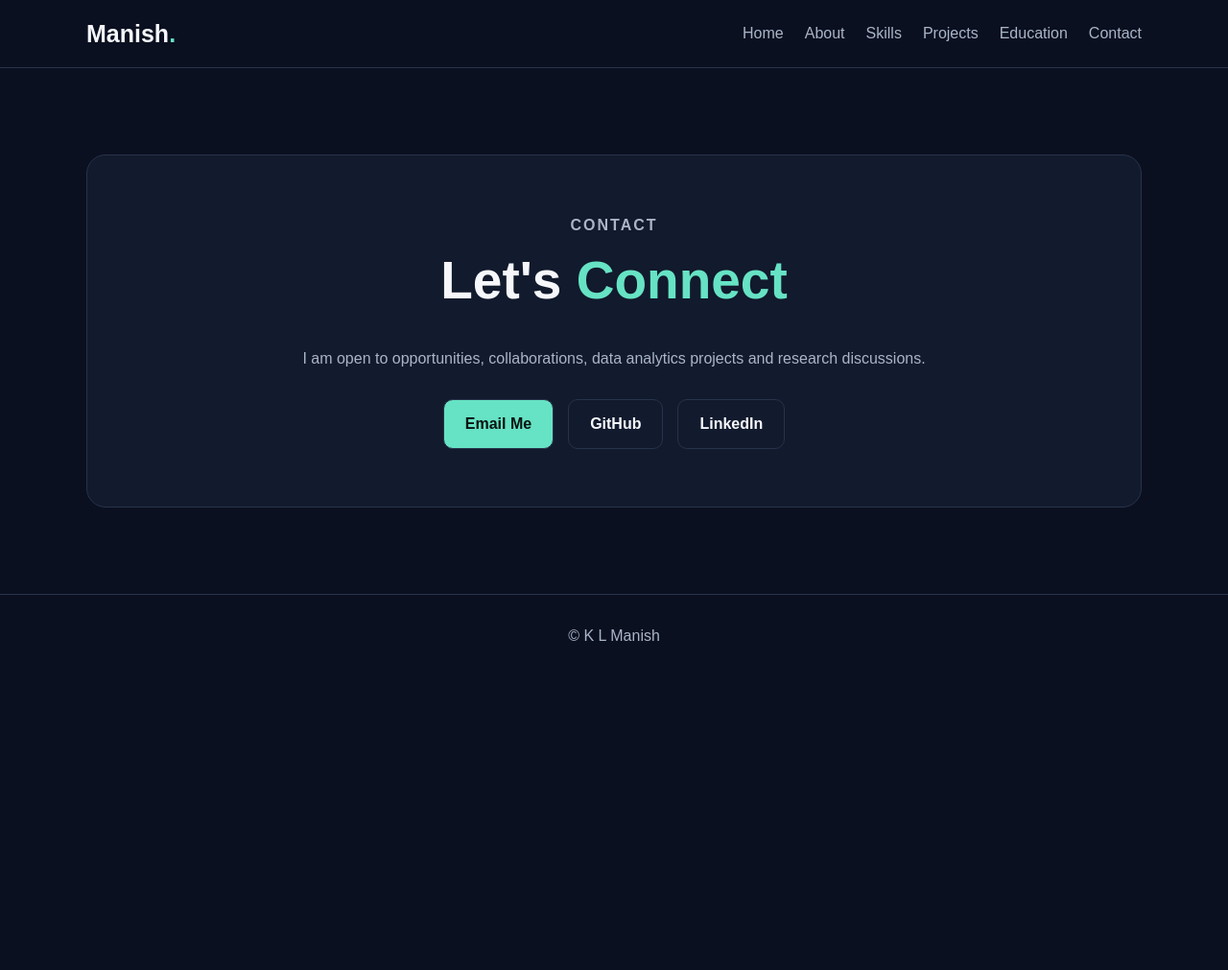
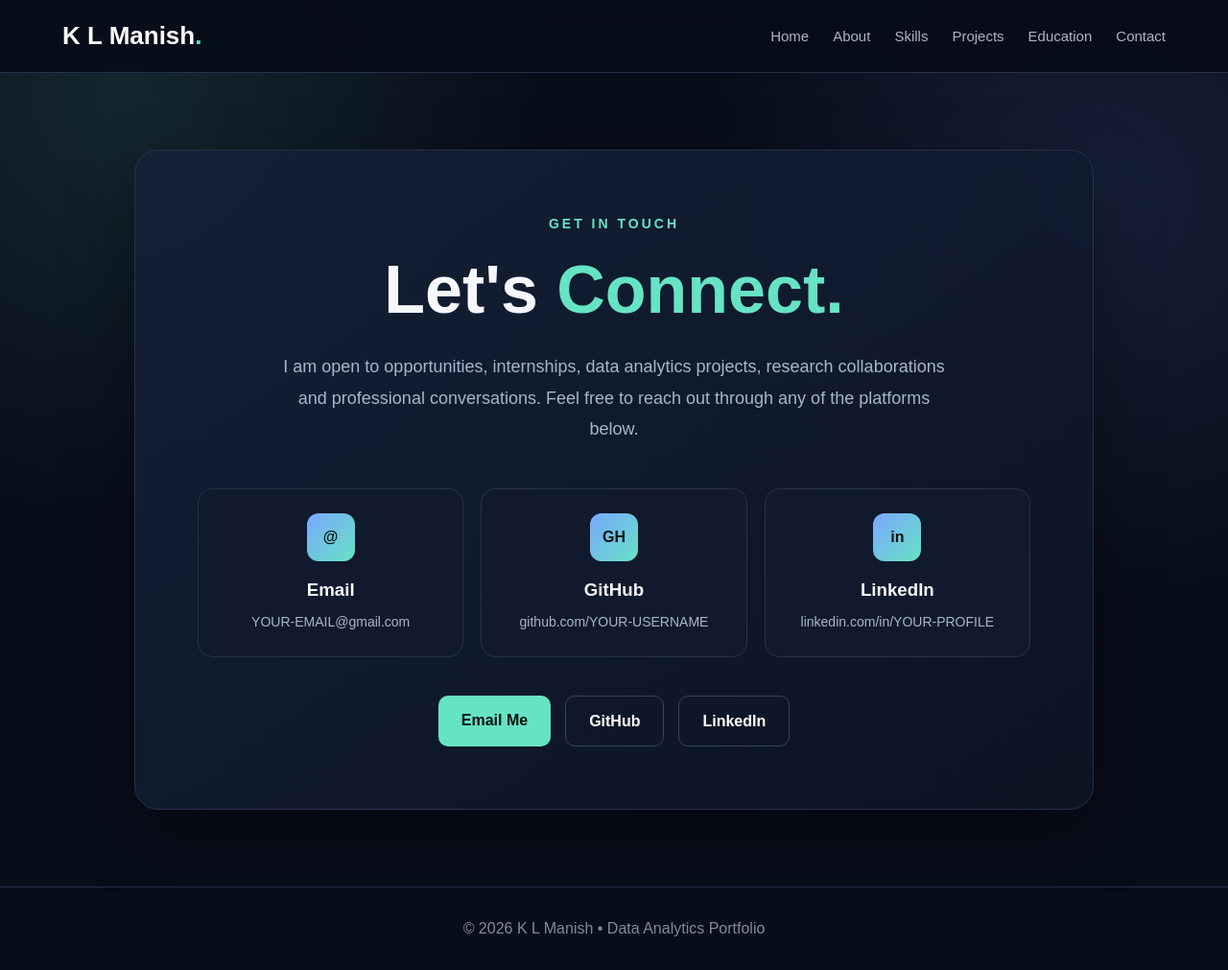
Before and after one commit to klmanish240305/klmanish-portfolio, a plain HTML site: page contact.html in a window 1280 px wide. Shown: the whole page at 96% size. Before the commit the page ends 800 px from the top, so only its background shows below. Drawn offline with Linux system fonts and the light colour scheme; files that its build step writes are made by us from their sources.

Commit message:
Update contact.html

```diff
--- a/contact.html
+++ b/contact.html
@@ -4,32 +4,462 @@
 <head>
 
 <meta charset="UTF-8">
-<meta name="viewport" content="width=device-width, initial-scale=1.0">
 
-<title>Contact | K L Manish </title>
+<meta name="viewport"
+content="width=device-width, initial-scale=1.0">
 
-<link rel="stylesheet" href="css/style.css">
+<title>Contact | K L Manish</title>
+
+<style>
+
+/* =========================
+   BASIC SETTINGS
+========================= */
+
+* {
+    margin: 0;
+    padding: 0;
+    box-sizing: border-box;
+}
+
+html {
+    scroll-behavior: smooth;
+}
+
+body {
+
+    font-family: Arial, Helvetica, sans-serif;
+
+    background:
+        radial-gradient(
+            circle at 10% 10%,
+            rgba(102, 227, 196, 0.12),
+            transparent 30%
+        ),
+        radial-gradient(
+            circle at 90% 20%,
+            rgba(122, 167, 255, 0.12),
+            transparent 30%
+        ),
+        #080d1a;
+
+    color: #f5f7fb;
+
+    line-height: 1.6;
+}
+
+
+/* =========================
+   NAVBAR
+========================= */
+
+header {
+
+    position: sticky;
+    top: 0;
+    z-index: 1000;
+
+    background: rgba(8, 13, 26, 0.92);
+
+    backdrop-filter: blur(15px);
+
+    border-bottom: 1px solid #26324a;
+}
+
+
+.navbar {
+
+    width: 90%;
+    max-width: 1150px;
+
+    height: 75px;
+
+    margin: auto;
+
+    display: flex;
+
+    align-items: center;
+
+    justify-content: space-between;
+}
+
+
+.logo {
+
+    font-size: 26px;
+
+    font-weight: 800;
+
+    color: white;
+}
+
+
+.logo span {
+    color: #66e3c4;
+}
+
+
+.nav-links {
+
+    display: flex;
+
+    gap: 25px;
+
+    list-style: none;
+}
+
+
+.nav-links a {
+
+    color: #aab5c8;
+
+    text-decoration: none;
+
+    font-size: 15px;
+
+    transition: 0.3s;
+}
+
+
+.nav-links a:hover {
+
+    color: #66e3c4;
+}
+
+
+/* =========================
+   MAIN
+========================= */
+
+.container {
+
+    width: 90%;
+
+    max-width: 1000px;
+
+    margin: auto;
+}
+
+
+.page {
+
+    min-height: 85vh;
+
+    display: flex;
+
+    align-items: center;
+
+    padding: 80px 0;
+}
+
+
+.contact-box {
+
+    width: 100%;
+
+    padding: 65px;
+
+    text-align: center;
+
+    background:
+        linear-gradient(
+            145deg,
+            rgba(20, 32, 55, 0.95),
+            rgba(12, 20, 36, 0.95)
+        );
+
+    border: 1px solid #26324a;
+
+    border-radius: 25px;
+
+    box-shadow:
+        0 25px 70px
+        rgba(0,0,0,0.35);
+}
+
+
+.small-title {
+
+    color: #66e3c4;
+
+    font-size: 14px;
+
+    font-weight: bold;
+
+    letter-spacing: 3px;
+
+    margin-bottom: 20px;
+}
+
+
+h1 {
+
+    font-size: clamp(45px, 6vw, 70px);
+
+    line-height: 1.1;
+
+    margin-bottom: 25px;
+}
+
+
+h1 span {
+
+    color: #66e3c4;
+}
+
+
+.intro {
+
+    max-width: 700px;
+
+    margin: auto;
+
+    color: #aab5c8;
+
+    font-size: 18px;
+
+    line-height: 1.8;
+}
+
+
+/* =========================
+   CONTACT CARDS
+========================= */
+
+.contact-grid {
+
+    display: grid;
+
+    grid-template-columns:
+        repeat(3, 1fr);
+
+    gap: 18px;
+
+    margin-top: 45px;
+}
+
+
+.contact-card {
+
+    padding: 25px;
+
+    background: #111a2d;
+
+    border: 1px solid #26324a;
+
+    border-radius: 15px;
+
+    transition: 0.3s;
+}
+
+
+.contact-card:hover {
+
+    transform: translateY(-5px);
+
+    border-color: #66e3c4;
+}
+
+
+.contact-icon {
+
+    width: 50px;
+
+    height: 50px;
+
+    margin: auto auto 15px;
+
+    border-radius: 12px;
+
+    display: flex;
+
+    align-items: center;
+
+    justify-content: center;
+
+    background:
+        linear-gradient(
+            135deg,
+            #7aa7ff,
+            #66e3c4
+        );
+
+    color: #071411;
+
+    font-weight: bold;
+}
+
+
+.contact-card h3 {
+
+    margin-bottom: 7px;
+}
+
+
+.contact-card p {
+
+    color: #aab5c8;
+
+    font-size: 14px;
+}
+
+
+/* =========================
+   BUTTONS
+========================= */
+
+.buttons {
+
+    display: flex;
+
+    justify-content: center;
+
+    gap: 15px;
+
+    flex-wrap: wrap;
+
+    margin-top: 40px;
+}
+
+
+.btn {
+
+    display: inline-block;
+
+    padding: 13px 24px;
+
+    border-radius: 10px;
+
+    text-decoration: none;
+
+    font-weight: bold;
+
+    transition: 0.3s;
+}
+
+
+.primary {
+
+    background: #66e3c4;
+
+    color: #06100d;
+}
+
+
+.primary:hover {
+
+    transform: translateY(-3px);
+
+    box-shadow:
+        0 10px 30px
+        rgba(102,227,196,0.2);
+}
+
+
+.secondary {
+
+    border: 1px solid #35435e;
+
+    color: white;
+}
+
+
+.secondary:hover {
+
+    border-color: #66e3c4;
+
+    color: #66e3c4;
+}
+
+
+/* =========================
+   FOOTER
+========================= */
+
+footer {
+
+    border-top: 1px solid #26324a;
+
+    padding: 30px;
+
+    text-align: center;
+
+    color: #7f8ba1;
+}
+
+
+/* =========================
+   MOBILE
+========================= */
+
+@media(max-width: 800px) {
+
+    .nav-links {
+        display: none;
+    }
+
+    .contact-grid {
+        grid-template-columns: 1fr;
+    }
+
+    .contact-box {
+        padding: 40px 25px;
+    }
+
+    .page {
+        padding: 60px 0;
+    }
+
+}
+
+</style>
 
 </head>
 
+
 <body>
+
+
+<!-- =========================
+     NAVIGATION
+========================= -->
 
 <header>
 
 <nav class="navbar">
 
 <div class="logo">
-Manish<span>.</span>
+
+K L Manish<span>.</span>
+
 </div>
+
 
 <ul class="nav-links">
 
-<li><a href="index.html">Home</a></li>
-<li><a href="about.html">About</a></li>
-<li><a href="skills.html">Skills</a></li>
-<li><a href="projects.html">Projects</a></li>
-<li><a href="education.html">Education</a></li>
-<li><a href="contact.html">Contact</a></li>
+<li>
+<a href="index.html">Home</a>
+</li>
+
+<li>
+<a href="about.html">About</a>
+</li>
+
+<li>
+<a href="skills.html">Skills</a>
+</li>
+
+<li>
+<a href="projects.html">Projects</a>
+</li>
+
+<li>
+<a href="education.html">Education</a>
+</li>
+
+<li>
+<a href="contact.html">Contact</a>
+</li>
 
 </ul>
 
@@ -38,31 +468,113 @@ Manish<span>.</span>
 </header>
 
 
-<section class="page-section">
+
+<!-- =========================
+     CONTACT
+========================= -->
+
+<section class="page">
 
 <div class="container">
 
 <div class="contact-box">
 
+
 <p class="small-title">
-CONTACT
+GET IN TOUCH
 </p>
 
+
 <h1>
-Let's <span>Connect</span>
+
+Let's
+<span>Connect.</span>
+
 </h1>
 
-<p>
 
-I am open to opportunities, collaborations,
-data analytics projects and research discussions.
+<p class="intro">
+
+I am open to opportunities, internships,
+data analytics projects, research collaborations
+and professional conversations.
+
+Feel free to reach out through any of the
+platforms below.
 
 </p>
 
 
-<div class="contact-buttons">
 
-<a href="mailto:your-klmanish2005@gmail.com"
+<!-- CONTACT CARDS -->
+
+<div class="contact-grid">
+
+
+<div class="contact-card">
+
+<div class="contact-icon">
+@
+</div>
+
+<h3>
+Email
+</h3>
+
+<p>
+YOUR-EMAIL@gmail.com
+</p>
+
+</div>
+
+
+
+<div class="contact-card">
+
+<div class="contact-icon">
+GH
+</div>
+
+<h3>
+GitHub
+</h3>
+
+<p>
+github.com/YOUR-USERNAME
+</p>
+
+</div>
+
+
+
+<div class="contact-card">
+
+<div class="contact-icon">
+in
+</div>
+
+<h3>
+LinkedIn
+</h3>
+
+<p>
+linkedin.com/in/YOUR-PROFILE
+</p>
+
+</div>
+
+
+</div>
+
+
+
+<!-- BUTTONS -->
+
+<div class="buttons">
+
+
+<a
+href="mailto:YOUR-EMAIL@gmail.com"
 class="btn primary">
 
 Email Me
@@ -70,7 +582,8 @@ Email Me
 </a>
 
 
-<a href="https://github.com/klmanish240305"
+<a
+href="https://github.com/"
 target="_blank"
 class="btn secondary">
 
@@ -79,7 +592,8 @@ GitHub
 </a>
 
 
-<a href="https://www.linkedin.com/in/k-l-manish-9b29602b8?utm_source=share_via&utm_content=profile&utm_medium=member_android/"
+<a
+href="https://www.linkedin.com/"
 target="_blank"
 class="btn secondary">
 
@@ -87,7 +601,9 @@ LinkedIn
 
 </a>
 
+
 </div>
+
 
 </div>
 
@@ -96,15 +612,14 @@ LinkedIn
 </section>
 
 
+
 <footer>
 
-<p>
-© <span id="year"></span> K L Manish
-</p>
+© 2026 K L Manish • Data Analytics Portfolio
 
 </footer>
 
-<script src="js/script.js"></script>
 
 </body>
+
 </html>
```
